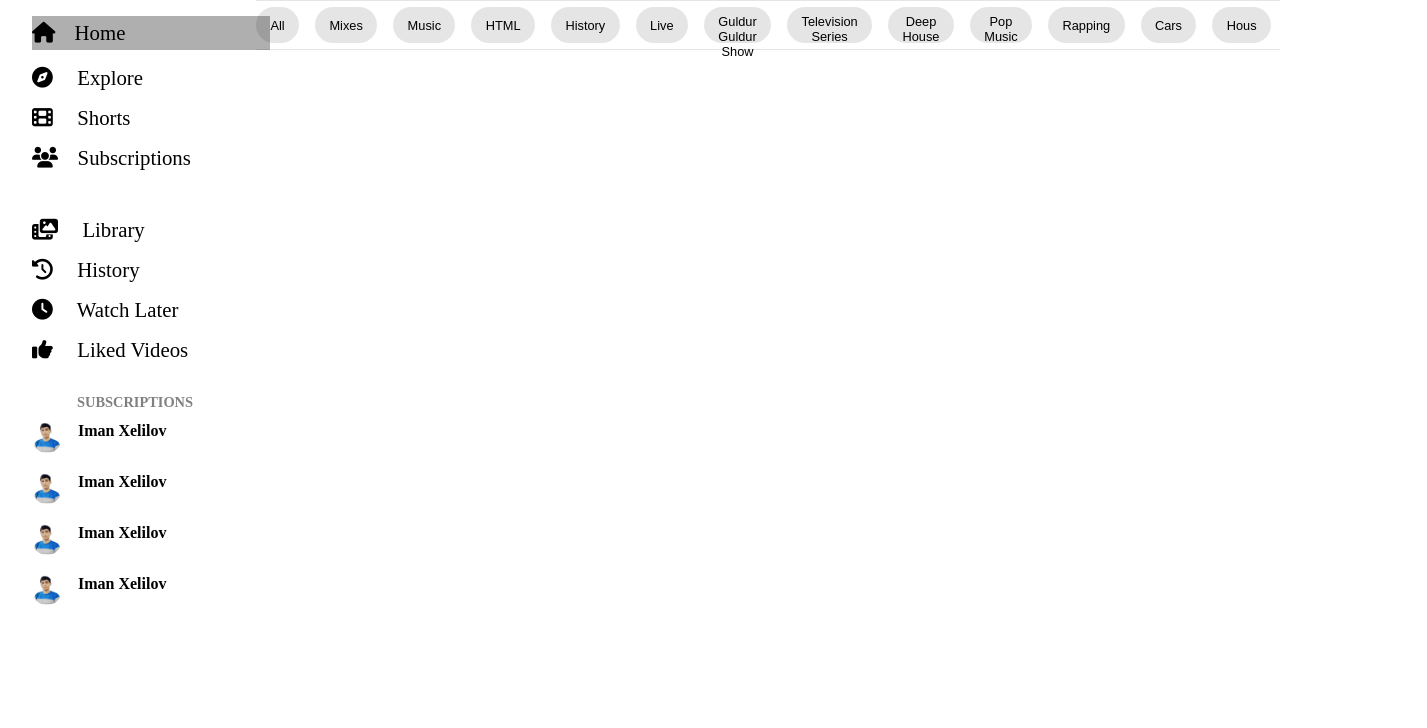
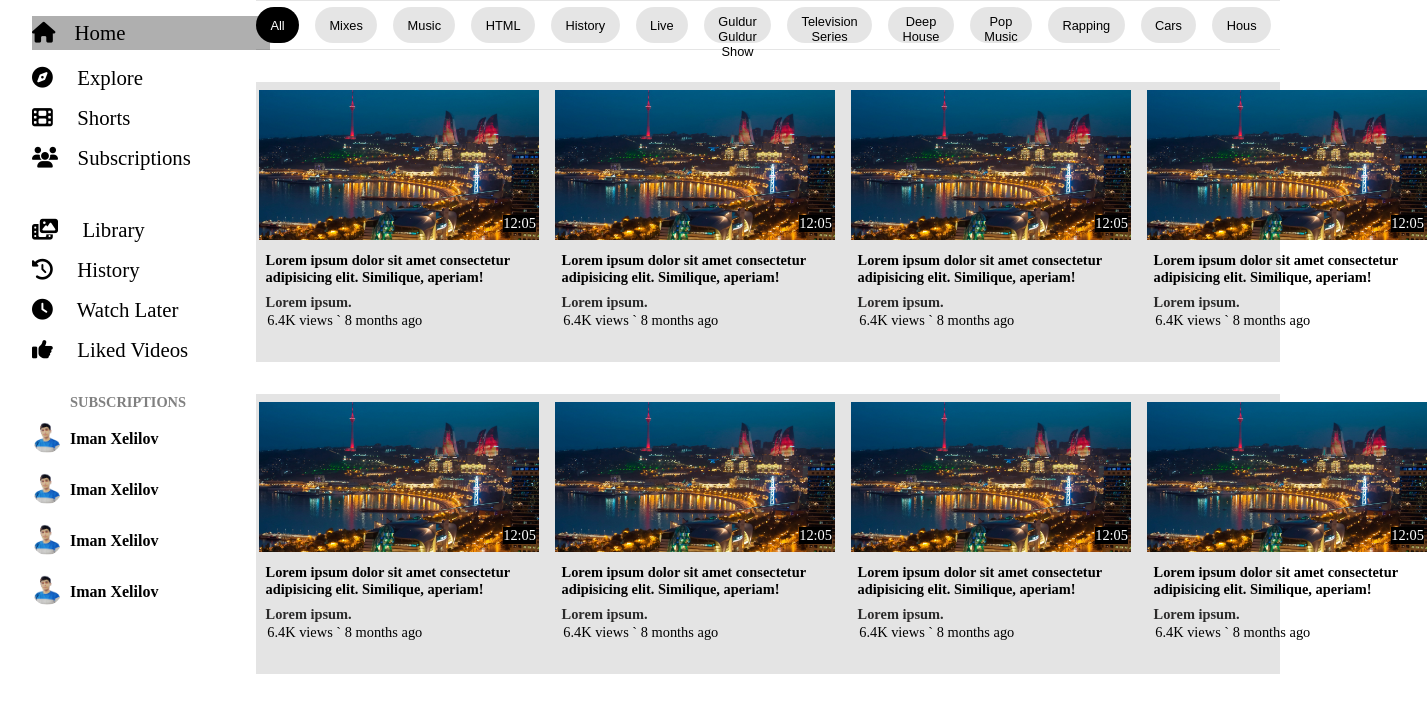
Before and after one commit to iman-112/youtube-clone, a plain HTML site: page index.html in a window 1280 px wide. Shown: the part 72-800 px from the top of the page, 1427 px wide, since content can reach past the window. Drawn offline with Linux system fonts and the light colour scheme.

Commit message:
video-container-interfeysinin yaradilmasi

```diff
--- a/index.html
+++ b/index.html
@@ -4,6 +4,7 @@
     <meta charset="UTF-8">
     <meta http-equiv="X-UA-Compatible" content="IE=edge">
     <meta name="viewport" content="width=device-width, initial-scale=1.0">
+    <link rel="shortcut icon" href="/youtube-svgrepo-com.svg" type="image/x-icon">
     <link rel="stylesheet" href="https://cdnjs.cloudflare.com/ajax/libs/font-awesome/6.1.1/css/all.min.css">
     <title>Youtube</title>
     <link rel="stylesheet" href="/style.css">
@@ -15,7 +16,7 @@
             <i class="fa-solid fa-bars"></i>
         </div>
         <div class="header-logo">
-            <a href=""><i class="fa-brands fa-youtube"></i>Youtube</a>
+            <a href=""><i class="fa-brands fa-youtube"></i>Imantube</a>
         </div>
     </div>
     <div class="orta-teref">
@@ -51,7 +52,7 @@
     </div>
     </header>
     <div class="scroll-menu">
-        <button>All</button>
+        <button class="all-button" >All</button>
         <button>Mixes</button>
         <button>Music</button>
         <button>HTML</button>
@@ -66,6 +67,101 @@
         <button>Hous</button>
 
         </div>
+        <div class="video-container video-container1">
+            <div class="video-img-container">
+                <img src="/cR9GJe.jpg" alt="">
+                <span class="span">12:05</span>
+
+            <h5 class="video-name">Lorem ipsum dolor sit amet consectetur adipisicing elit. Similique, aperiam!</h5>
+            <h5>Lorem ipsum.</h5>
+            <span>6.4K views ` 8 months ago</span>
+            </div>
+            <div class="video-img-container">
+                <img src="/cR9GJe.jpg" alt="">
+                <span class="span">12:05</span>
+
+            <h5 class="video-name">Lorem ipsum dolor sit amet consectetur adipisicing elit. Similique, aperiam!</h5>
+            <h5>Lorem ipsum.</h5>
+            <span>6.4K views ` 8 months ago</span>
+            </div>
+
+
+            <div class="video-img-container">
+                <img src="/cR9GJe.jpg" alt="">
+                <span class="span">12:05</span>
+
+            <h5 class="video-name">Lorem ipsum dolor sit amet consectetur adipisicing elit. Similique, aperiam!</h5>
+            <h5>Lorem ipsum.</h5>
+            <span>6.4K views ` 8 months ago</span>
+            </div>
+
+
+
+            <div class="video-img-container">
+                <img src="/cR9GJe.jpg" alt="">
+                <span class="span">12:05</span>
+
+            <h5 class="video-name">Lorem ipsum dolor sit amet consectetur adipisicing elit. Similique, aperiam!</h5>
+            <h5>Lorem ipsum.</h5>
+            <span>6.4K views ` 8 months ago</span>
+            </div>
+
+
+
+
+
+        </div>
+    </div>
+
+    <div class="video-container video-container1">
+        <div class="video-img-container">
+            <img src="/cR9GJe.jpg" alt="">
+            <span class="span">12:05</span>
+
+        <h5 class="video-name">Lorem ipsum dolor sit amet consectetur adipisicing elit. Similique, aperiam!</h5>
+        <h5>Lorem ipsum.</h5>
+        <span>6.4K views ` 8 months ago</span>
+        </div>
+        <div class="video-img-container">
+            <img src="/cR9GJe.jpg" alt="">
+            <span class="span">12:05</span>
+
+        <h5 class="video-name">Lorem ipsum dolor sit amet consectetur adipisicing elit. Similique, aperiam!</h5>
+        <h5>Lorem ipsum.</h5>
+        <span>6.4K views ` 8 months ago</span>
+        </div>
+
+
+        <div class="video-img-container">
+            <img src="/cR9GJe.jpg" alt="">
+            <span class="span">12:05</span>
+
+        <h5 class="video-name">Lorem ipsum dolor sit amet consectetur adipisicing elit. Similique, aperiam!</h5>
+        <h5>Lorem ipsum.</h5>
+        <span>6.4K views ` 8 months ago</span>
+        </div>
+
+
+
+        <div class="video-img-container">
+            <img src="/cR9GJe.jpg" alt="">
+            <span class="span">12:05</span>
+
+        <h5 class="video-name">Lorem ipsum dolor sit amet consectetur adipisicing elit. Similique, aperiam!</h5>
+        <h5>Lorem ipsum.</h5>
+        <span>6.4K views ` 8 months ago</span>
+        </div>
+
+
+
+
+
+    </div>
+
+  </div>
+
+
+
     <div class="section-sol">
 
      <div class="home sol-section ">
--- a/style.css
+++ b/style.css
@@ -2,6 +2,12 @@
     padding: 0;
     margin: 0;
     box-sizing: border-box;
+}
+button{
+    cursor: pointer;
+}
+button:hover{
+    color: gray;
 }
 html{
     width: 100%;
@@ -51,6 +57,7 @@ body{
 }
 .header-logo i{
     margin-top: .2rem;
+    color: red;
 }
 .header-logo a{
 
@@ -58,7 +65,7 @@ body{
     margin-top: 1.2rem;
     font-size: 1.7rem;
     text-decoration: none;
-    color: red;
+    color: black;
     text-align: center;
     justify-content: center;
 
@@ -66,7 +73,7 @@ body{
 
 .input-header input{
     text-align: left;
-    padding: 1px 0px;
+    padding: 1px 10px;
     width: 525px;
     height: 45px;
 
@@ -105,6 +112,10 @@ body{
     border: none;
     border-radius: 50%;
     background-color: transparent;
+}
+.sag-teref button i{
+    color: gray;
+
 }
 .section-sol{
     width: 270px;
@@ -160,6 +171,10 @@ body{
     background-color: rgba(0, 0, 0, 0.1);
     border: none;
 }
+.scroll-menu .all-button{
+    background-color: black;
+    color: #fff;
+}
 .chanel-img img{
     margin-top: 0rem;
     width: 30px;
@@ -178,8 +193,8 @@ body{
 }
 .chanel-name h5{
     font-size: 1rem;
-    margin-left: 1rem;
-    margin-top:0rem;
+    margin-left: .5rem;
+    margin-top:.5rem;
     text-align: center;
     justify-content: center;
 }
@@ -191,3 +206,50 @@ h3{
     text-transform: uppercase;
     color: gray;
 }
+
+
+.video-container{
+    margin-top: 2rem;
+    width: 80%;
+   float: right;
+  background-color: rgba(128, 128, 128, 0.212);
+    height: 280px;
+    display: flex;
+}
+.video-container2{
+    margin-top: 1rem;
+}
+.video-img-container{
+    width: 280px;
+    height: 150px;
+    padding: .5rem .2rem;
+    margin-right: 1rem;
+    position: relative;
+}
+.video-img-container img{
+    width: 280px;
+    height: 150px;
+    background-size: contain;
+}
+.video-img-container .span{
+    position: absolute;
+    bottom: 0;
+    right: 0;
+    color: #fff;
+    background-color: black;
+}
+.video-img-container h5{
+    text-align: left;
+    margin-top: .5rem;
+    margin-left: .4rem;
+    font-size: .9rem;
+    color: rgb(44, 43, 43);
+
+}
+.video-img-container span{
+    margin-left: .5rem;
+    font-size: .9rem;
+}
+.video-img-container .video-name{
+    color: black;
+}
```
Also changed, not shown: cR9GJe.jpg (added).
